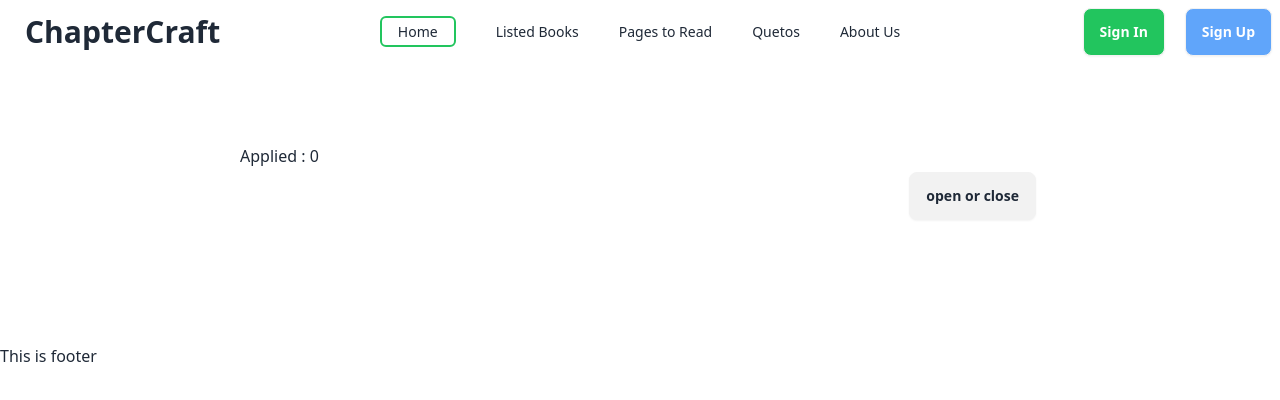
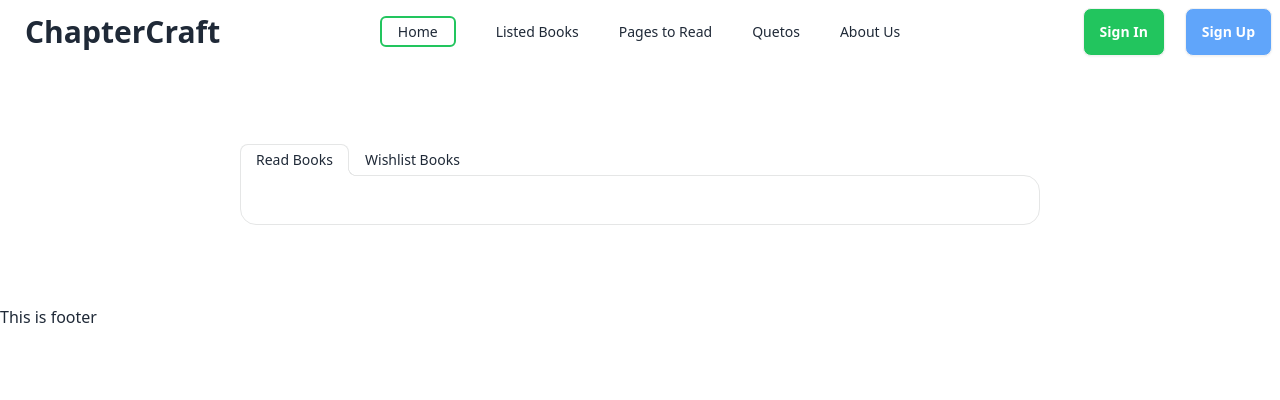
Before and after one commit to 2244jhalak/Book-Review, a React (Vite) app: page /listed in a window 1280 px wide. Shown: the top 400 px of the page. Built offline with nearby package versions, Linux system fonts and the light colour scheme.

Commit message:
read books and wishlist books route done

```diff
--- a/src/components/ListedBooks/ListedBooks.jsx
+++ b/src/components/ListedBooks/ListedBooks.jsx
@@ -1,6 +1,6 @@
 import { useEffect, useState } from "react";
 import { useLoaderData } from "react-router-dom";
-import { getStoredListedReadBooks } from "../../utilities/localStorage";
+import { getStoredListedReadBooks, getStoredListedWishlistBooks } from "../../utilities/localStorage";
 import DisplayList from "../DisplayList/DisplayList";
 
 
@@ -9,21 +9,41 @@ const ListedBooks = () => {
     const books=useLoaderData();
     const [listedReadBooks,setListedReadBooks]=useState([]);
     const [displayReadBooks,setDisplayReadBooks]=useState([]);
-    const handleJobs=filter=>{
-        if(filter==='rating'){
-            const rating=listedReadBooks.filter(book=>book.rating)
-            setDisplayReadBooks(rating);
+    const [listedWishListBooks,setListedWishListBooks]=useState([]);
+    const [displayWishListBooks,setDisplayWishListBooks]=useState([]);
+    // const handleJobs=filter=>{
+    //     if(filter==='rating'){
+    //         const rating=listedReadBooks.filter(book=>book.rating)
+    //         setDisplayReadBooks(rating);
+    //     }
+    //     else if(filter==='total'){
+    //         const remote=jobApplied.filter(job=>job.remote_or_onsite==='Remote');
+    //         setDisplayJobs(remote);
+    //     }
+    //     else if(filter==='year'){
+    //         const onsite=jobApplied.filter(job=>job.remote_or_onsite==='Onsite');
+    //         setDisplayJobs(onsite);
+    //     }
+    // }
+
+    useEffect(()=>{
+        const storedWishListBookIds=getStoredListedWishlistBooks();
+        if(books.length>0){
+            const listedBooks=[];
+            for(const id of storedWishListBookIds){
+                const book=books.find(book=>book.bookId===id);
+                if(book){
+                    listedBooks.push(book);
+                }
+            }
+            setListedWishListBooks(listedBooks);
+            setDisplayWishListBooks(listedBooks);
+
+
+
+
         }
-        // else if(filter==='total'){
-        //     const remote=jobApplied.filter(job=>job.remote_or_onsite==='Remote');
-        //     setDisplayJobs(remote);
-        // }
-        // else if(filter==='year'){
-        //     const onsite=jobApplied.filter(job=>job.remote_or_onsite==='Onsite');
-        //     setDisplayJobs(onsite);
-        // }
-    }
-
+    },[books])
     useEffect(()=>{
         const storedReadBookIds=getStoredListedReadBooks();
         if(books.length>0){
@@ -44,21 +64,27 @@ const ListedBooks = () => {
     },[books])
     return (
         <div className="mx-60 my-20">
-            <h2>Applied : {listedReadBooks.length}</h2>
-            <div className="text-right mb-16">
-            <details className="dropdown mb-10">
-  <summary className="m-1 btn">open or close</summary>
-  <ul className="p-2 shadow menu dropdown-content z-[1] bg-base-100 rounded-box w-52">
-    <li onClick={()=>handleJobs('rating')}><a>Rating</a></li>
-    <li onClick={()=>handleJobs('total')}><a>Number of Pages</a></li>
-    <li onClick={()=>handleJobs('year')}><a>Publisher Year</a></li>
+            <div role="tablist" className="tabs tabs-lifted">
 
-  </ul>
-</details>
-            </div>
-            {
+  <input type="radio" name="my_tabs_2" role="tab" className="tab" aria-label="Read Books" checked />
+  <div role="tabpanel" className="tab-content bg-base-100 border-base-300 rounded-box p-6">
+  {
                 displayReadBooks.map(book=><DisplayList key={book.bookId} book={book}></DisplayList>)
-            }
+  }
+
+  </div>
+
+  <input type="radio" name="my_tabs_2" role="tab" className="tab" aria-label="Wishlist Books" />
+  <div role="tabpanel" className="tab-content bg-base-100 border-base-300 rounded-box p-6">
+  {
+                displayWishListBooks.map(book=><DisplayList key={book.bookId} book={book}></DisplayList>)
+  }
+  </div>
+</div>
+
+            {/* {
+                displayReadBooks.map(book=><DisplayList key={book.bookId} book={book}></DisplayList>)
+            } */}
 
         </div>
     );
```
